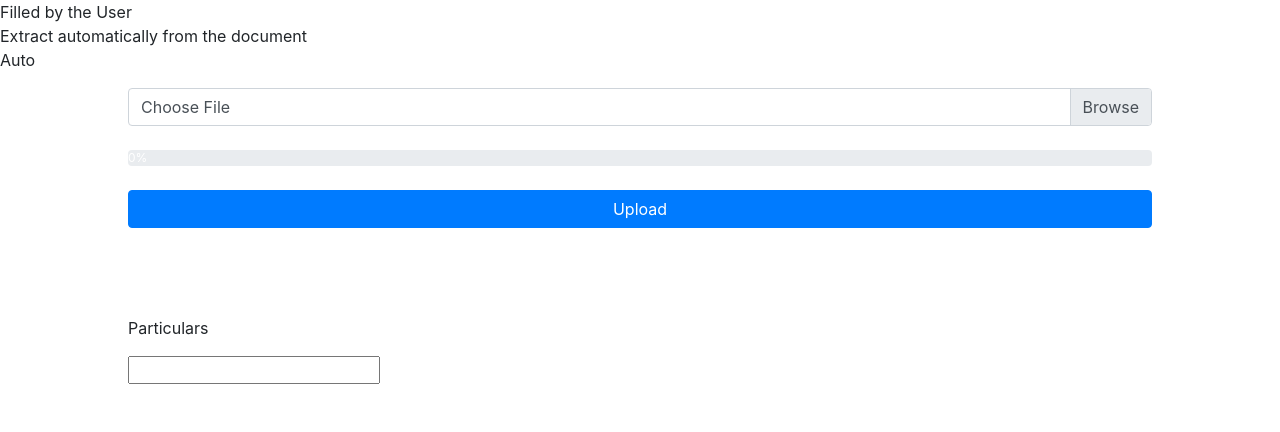
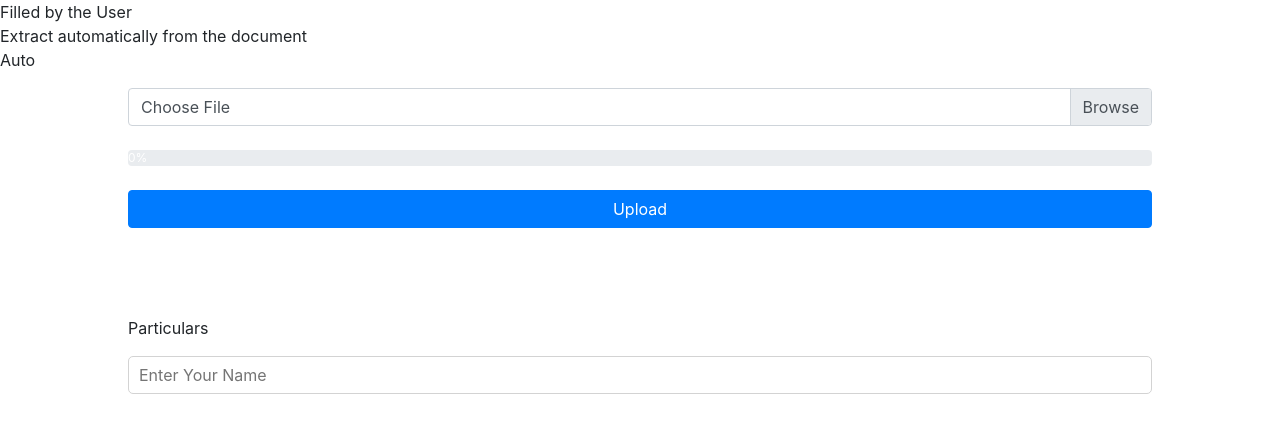
Before and after one commit to TheDa21crj/Travel, a React (Create React App) app in the folder front/: page / in a window 1280 px wide. Shown: the top 432 px of the page. Built offline with nearby package versions, Linux system fonts and the light colour scheme.

Commit message:
Update Particulars.jsx

```diff
--- a/front/src/Components/UploadFile/Particulars.jsx
+++ b/front/src/Components/UploadFile/Particulars.jsx
@@ -4,12 +4,7 @@ export default function Particulars() {
   return (
     <div>
       <p>Particulars</p>
-      <input
-        type="text"
-        className=""
-        id="customFile"
-        // onChange={onChange}
-      />
+      <input type="text" className="PartInp" placeholder="Enter Your Name" />
     </div>
   );
 }
```
